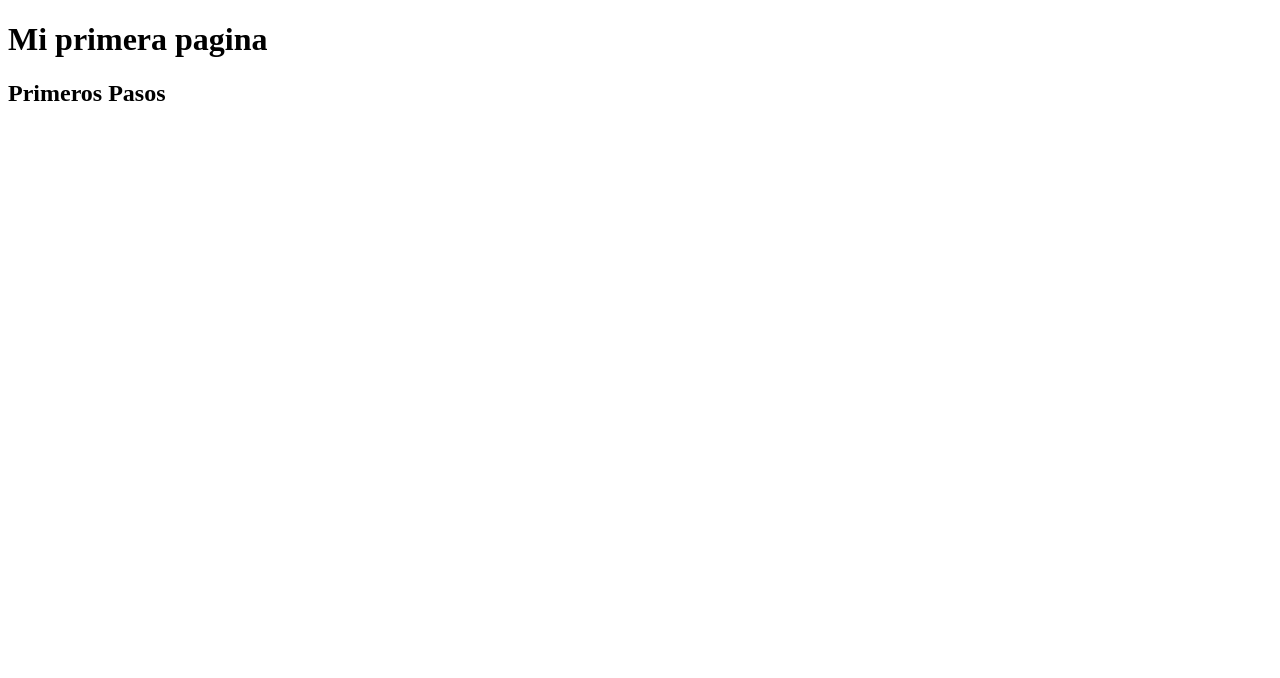
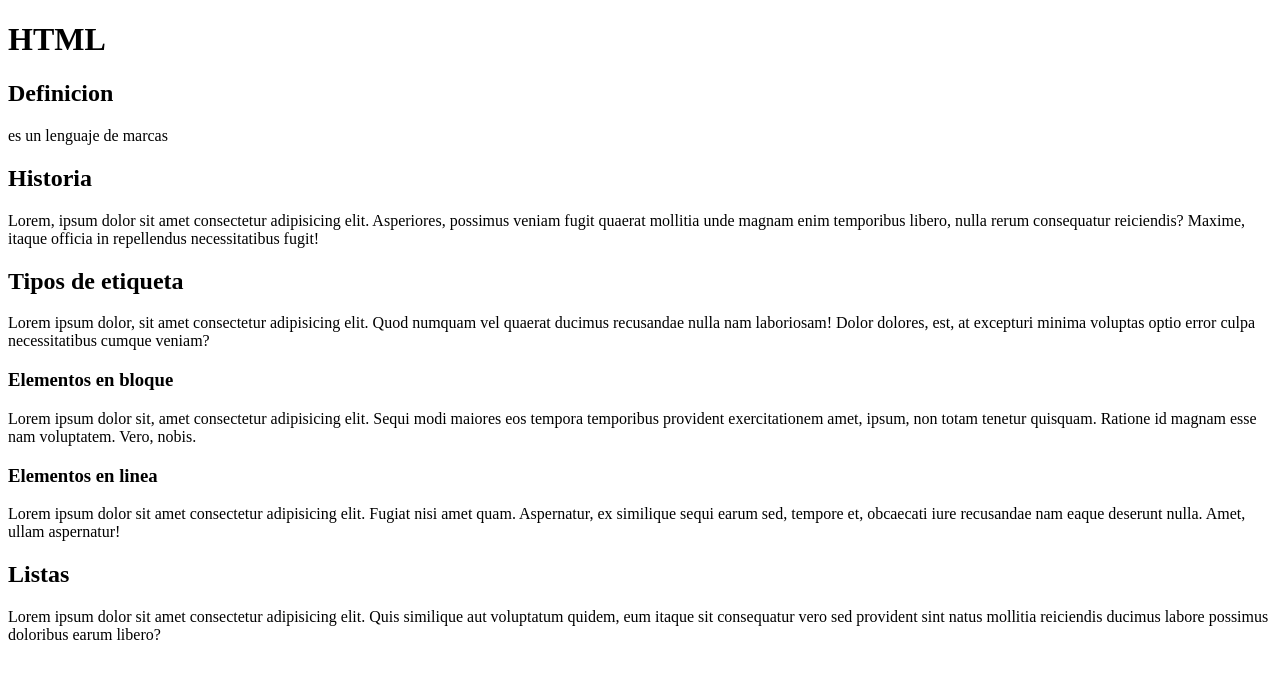
Before and after one commit to sergio-hdz-19/webpage52_15, a plain HTML site: page index.html in a window 1280 px wide. Drawn offline with Linux system fonts and the light colour scheme.

Commit message:
add content html

```diff
--- a/index.html
+++ b/index.html
@@ -9,14 +9,28 @@
         <meta name="autor" content="Sergio Daniel Sigala Hernandez">
         <meta name="viewport" content="width=device-width, initial-scale=1.0">
 
-
-
     </head>
 
+    <!-- contenido principal de la pagina -->
     <body>
 
-        <h1>Mi primera pagina</h1>
-        <h2>Primeros Pasos</h2>
+        <h1>HTML</h1>
+        <h2>Definicion</h2>
+        <p>es un lenguaje de marcas</p>
+
+        <h2>Historia</h2>
+        <p>Lorem, ipsum dolor sit amet consectetur adipisicing elit. Asperiores, possimus veniam fugit quaerat mollitia unde magnam enim temporibus libero, nulla rerum consequatur reiciendis? Maxime, itaque officia in repellendus necessitatibus fugit!</p>
+        <h2>Tipos de etiqueta</h2>
+
+        <p>Lorem ipsum dolor, sit amet consectetur adipisicing elit. Quod numquam vel quaerat ducimus recusandae nulla nam laboriosam! Dolor dolores, est, at excepturi minima voluptas optio error culpa necessitatibus cumque veniam?</p>
+        <h3>Elementos en bloque</h3>
+
+        <p>Lorem ipsum dolor sit, amet consectetur adipisicing elit. Sequi modi maiores eos tempora temporibus provident exercitationem amet, ipsum, non totam tenetur quisquam. Ratione id magnam esse nam voluptatem. Vero, nobis.</p>
+        <h3>Elementos en linea</h3>
+
+        <p>Lorem ipsum dolor sit amet consectetur adipisicing elit. Fugiat nisi amet quam. Aspernatur, ex similique sequi earum sed, tempore et, obcaecati iure recusandae nam eaque deserunt nulla. Amet, ullam aspernatur!</p>
+        <h2>Listas</h2>
+        <p>Lorem ipsum dolor sit amet consectetur adipisicing elit. Quis similique aut voluptatum quidem, eum itaque sit consequatur vero sed provident sint natus mollitia reiciendis ducimus labore possimus doloribus earum libero?</p>
     </body>
 
 
```
